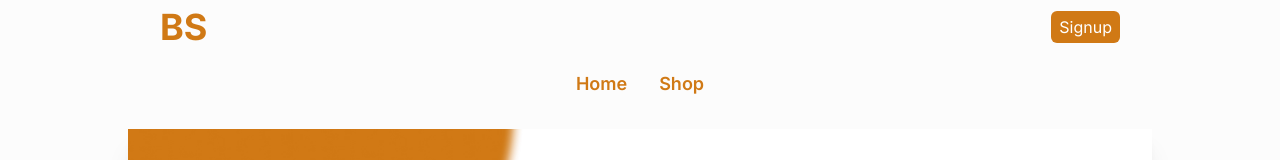
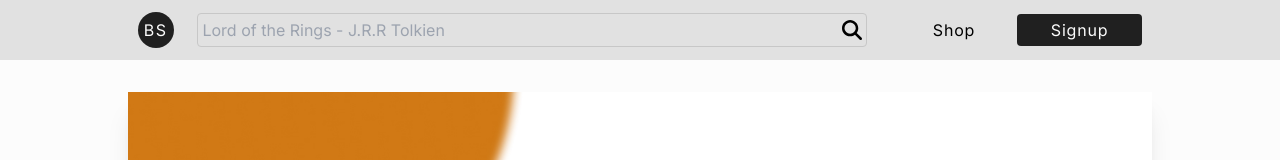
Before and after one commit to ugurcankuzu/bookshop, a Next.js app in the folder book-store/: page / in a window 1280 px wide. Shown: the top 160 px of the page. Built offline with nearby package versions, Linux system fonts and the light colour scheme; no server answers.

Commit message:
Navbar and search component renewed.

```diff
--- a/book-store/src/app/page.tsx
+++ b/book-store/src/app/page.tsx
@@ -20,5 +20,5 @@ export default function Home() {
 }
 
 const homePageStyles = {
-  homePageMainFrame: "w-full h-full",
+  homePageMainFrame: "w-full h-full bg-pearl",
 };
--- a/book-store/src/components/navbar.tsx
+++ b/book-store/src/components/navbar.tsx
@@ -1,11 +1,13 @@
 "use client";
 import getLinkByLabel from "@/util/getLinkByLabel";
-import getLinksByLabels from "@/util/getLinksByLabels";
+import { motion } from "framer-motion";
 import Link from "next/link";
 import { useEffect, useState } from "react";
-import { motion } from "framer-motion";
+import SearchBar from "./searchBar";
+import searchProduct from "@/util/searchProduct";
 export default function Navbar() {
-  const [windowWidth, setWindowWidth] = useState<number>(0);
+  const [windowWidth, setWindowWidth] = useState<number>(window.innerWidth);
+  const [searchText, setSearchText] = useState<string>("");
 
   const handleResize = function (event: Event) {
     setWindowWidth(window.innerWidth);
@@ -21,6 +23,14 @@ export default function Navbar() {
     return cleanupEffect;
   }, []);
 
+  useEffect(() => {
+    const timer = setTimeout(() => {
+      searchProduct(searchText);
+    }, 1000);
+
+    return () => clearTimeout(timer);
+  }, [searchText]);
+
   return (
     <motion.section
       initial={{ y: 50, opacity: 0 }}
@@ -30,25 +40,37 @@ export default function Navbar() {
     >
       <div className={navbarComponentStyle.navbarMain}>
         <Link href={""}>
-          <h1 className={navbarComponentStyle.logo}>
-            {windowWidth <= 425 ? "BS" : "BookShop"}
-          </h1>
+          <h1 className={navbarComponentStyle.logo}>BS</h1>
         </Link>
-        {/* TODO: Searchbar Component */}
-        {getLinkByLabel("Signup", navbarComponentStyle.signup)}
+        {windowWidth >= 640 ? (
+          <SearchBar
+            initialSearchText={searchText}
+            setSearchText={setSearchText}
+          />
+        ) : null}
+
+        <nav className={navbarComponentStyle.navbarRoutes}>
+          {getLinkByLabel("Shop", navbarComponentStyle.navItem)}
+          {getLinkByLabel("Signup", navbarComponentStyle.signup)}
+        </nav>
       </div>
-      <nav className={navbarComponentStyle.navbarRoutes}>
-        {getLinksByLabels(["Home", "Shop"], navbarComponentStyle.navItem)}
-      </nav>
+      {windowWidth < 640 ? (
+        <SearchBar
+          initialSearchText={searchText}
+          setSearchText={setSearchText}
+        />
+      ) : null}
     </motion.section>
   );
 }
 
 const navbarComponentStyle = {
-  navbarSectionFrame: "w-full flex flex-col items-center justify-start gap-4 ",
-  navbarMain: "w-full flex justify-between items-center px-8 xl:w-4/5",
-  navbarRoutes: "w-full flex justify-center items-center gap-8 ",
-  logo: "text-[36px] text-main-orange font-bold",
-  navItem: "text-[18px] text-main-orange font-semibold",
-  signup: "bg-main-orange rounded-md px-2 py-1 text-white",
+  navbarSectionFrame:
+    "w-full flex flex-col justify-start items-center gap-4 bg-smoke/50 p-3 ",
+  navbarMain: "w-full flex justify-between items-center xl:w-4/5 2xl:w-3/5",
+  navbarRoutes: "w-full flex justify-center items-center sm:w-2/5 md:w-1/4",
+  logo: "w-[36px] h-[36px] flex justify-center items-center bg-coal/90 text-pearl rounded-full tracking-widest",
+  navItem: "w-full flex justify-center items-center tracking-wider ",
+  signup:
+    "w-full flex justify-center items-center bg-coal/90 text-pearl rounded tracking-wider py-1",
 };
--- /dev/null
+++ b/book-store/src/components/searchBar.tsx
@@ -0,0 +1,43 @@
+"use client";
+import { FontAwesomeIcon } from "@fortawesome/react-fontawesome";
+import { faMagnifyingGlass } from "@fortawesome/free-solid-svg-icons";
+import Image from "next/image";
+import { ChangeEvent, Dispatch, SetStateAction } from "react";
+
+interface ISearchBar {
+  setSearchText: Dispatch<SetStateAction<string>>;
+  initialSearchText: string;
+}
+
+export default function SearchBar({
+  setSearchText,
+  initialSearchText,
+}: ISearchBar) {
+  const handleChange = function (event: ChangeEvent<HTMLInputElement>) {
+    setSearchText(event.target.value);
+  };
+
+  return (
+    <div className={searchBarStyles.searchBarWrapper}>
+      <FontAwesomeIcon
+        icon={faMagnifyingGlass}
+        className={searchBarStyles.searchBarIcon}
+      />
+      <input
+        type="text"
+        placeholder="Lord of the Rings - J.R.R Tolkien"
+        className={searchBarStyles.searchBarInput}
+        value={initialSearchText}
+        onChange={handleChange}
+      />
+    </div>
+  );
+}
+
+const searchBarStyles = {
+  searchBarWrapper:
+    "w-full relative border border-smoke rounded sm:w-1/2 md:w-2/3",
+  searchBarIcon:
+    "text-xl absolute right-1 top-1/2 -translate-y-1/2 fill-coal/90",
+  searchBarInput: "w-full p-1 pr-8 bg-transparent outline-none",
+};
--- /dev/null
+++ b/book-store/src/util/searchProduct.ts
@@ -0,0 +1,4 @@
+export default function searchProduct(productName: string) {
+  console.log(productName);
+  {/* Search request and logic */}
+}
```
